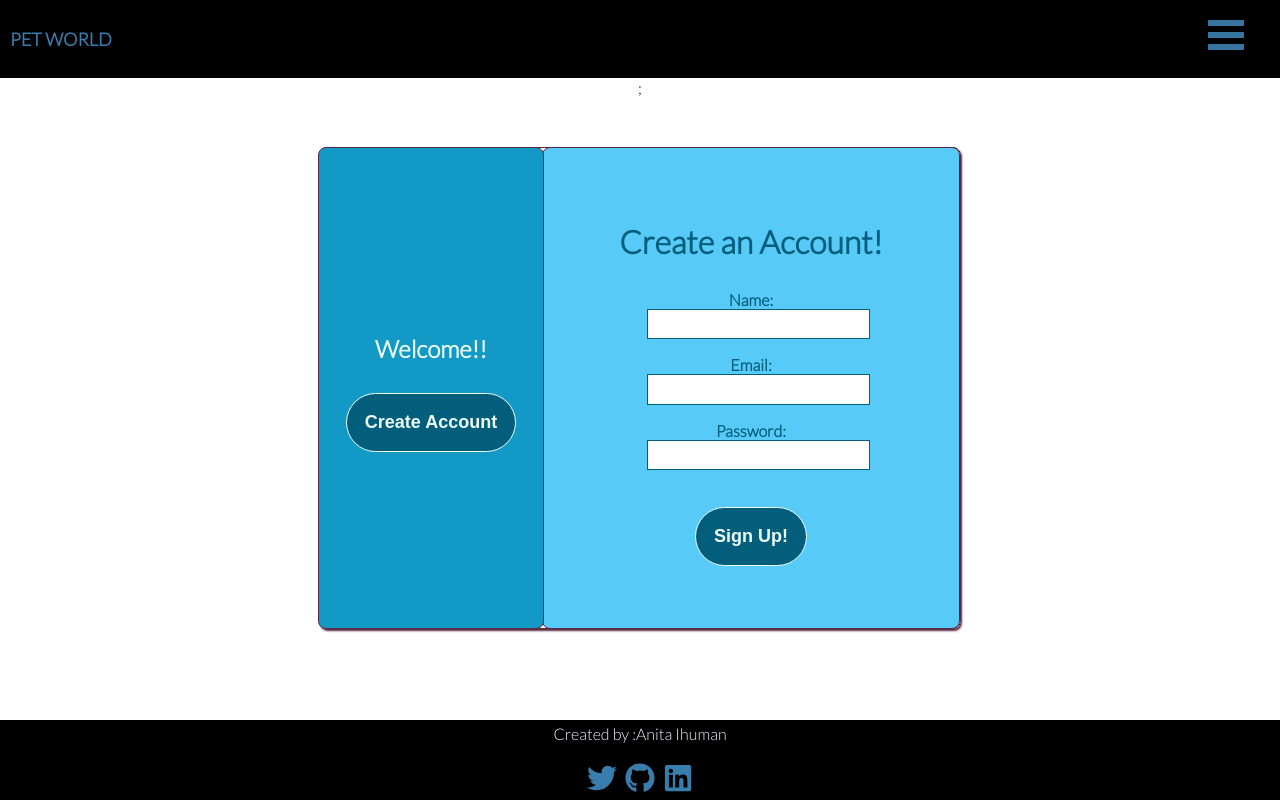
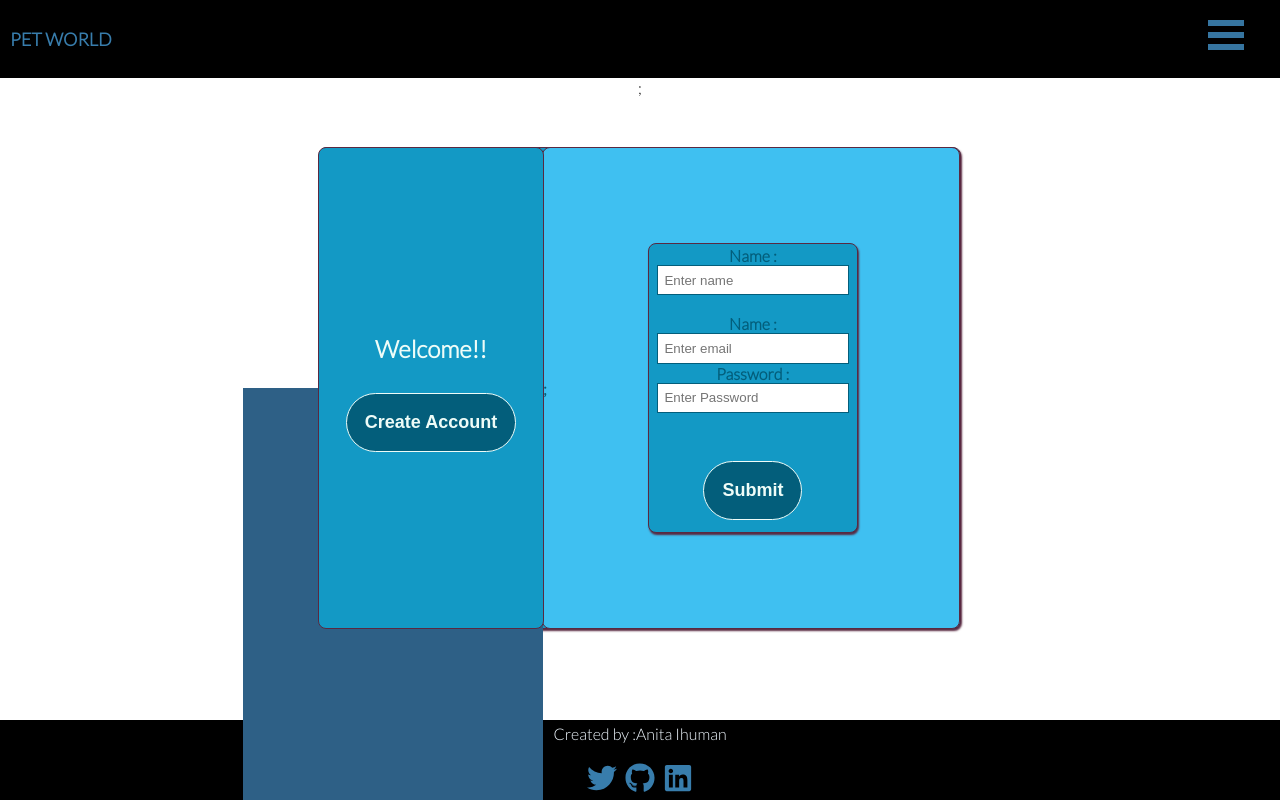
Before and after one commit to Anita-ihuman/Pet-store, a React (Create React App) app: page /login in a window 1280 px wide. Built offline with nearby package versions, Linux system fonts and the light colour scheme.

Commit message:
fixed sign up page

```diff
--- a/src/Menu/Login/CreateAcount/SignUp.css
+++ b/src/Menu/Login/CreateAcount/SignUp.css
@@ -11,7 +11,7 @@
     border: 0.1em solid #592941;
     border-radius: 0.5em;
 
-    background-image: white;
+    background-color: #1399c5;
 }
 
 /* Banner Side of Container */
--- a/src/Menu/Login/CreateAcount/SignUp.js
+++ b/src/Menu/Login/CreateAcount/SignUp.js
@@ -1,33 +1,97 @@
-import React from "react";
+import React, { useState } from "react";
+// styling
+import "./SignUp.css";
+import { Link } from "react-router-dom";
+import Burger from "../../../Nav/Buger/Burger";
 
-// styling
-import './SignUp.css';
-
+// const SignUp = () => {
+//   return (
+//     <div className="form-comp cfb">
+//       <h1>Create an Account!</h1>
+//       <form className="sign-up-form cfb">
+//         <label>
+//           Name:
+//           <br />
+//           <input />
+//         </label>
+//         <label>
+//           Email:
+//           <br />
+//           <input />
+//         </label>
+//         <label>
+//           Password:
+//           <br />
+//           <input />
+//         </label>
+//         <br />
+//         <button>Sign Up!</button>
+//       </form>
+//     </div>
+//   );
+// };
 const SignUp = () => {
+  const [firstName, setFirstName] = useState("");
+  const [email, setEmail] = useState("");
+   const [password, setPassword] = useState("");
+  const handleSubmit = (e) => {
+    e.preventDefault();
+    console.log(firstName, email,password);
+  };
   return (
-    <div className="form-comp cfb">
-      <h1>Create an Account!</h1>
-      <form className="sign-up-form cfb">
-        <label>
-          Name:
+    <>
+      <Burger pageWrapId={"page-wrap"} outerContainerId={"App"} />;
+      <article
+        className="Container cfb"
+        style={{
+          margin: "50px auto",
+        }}
+      >
+        <form className="sign-up-form cfb" onSubmit={handleSubmit}>
+          <div>
+            <label htmlFor="firstName">Name :</label>
+            <input
+              type="text"
+              name="firstName"
+              id="firstName"
+              value={firstName}
+              placeholder="Enter name"
+              onChange={(e) => setFirstName(e.target.value)}
+            />
+          </div>
           <br />
-          <input />
-        </label>
-        <label>
-          Email:
+          <div>
+            <label htmlFor="email">Name :</label>
+            <input
+              type="text"
+              name="email"
+              id="email"
+              value={email}
+              placeholder="Enter email"
+              onChange={(e) => setEmail(e.target.value)}
+            />
+          </div>
+          <div>
+            <label htmlFor="email">Password :</label>
+            <input
+              type="text"
+              name="Password"
+              id="Password"
+              value={password}
+              placeholder="Enter Password"
+              onChange={(e) => setPassword(e.target.value)}
+            />
+          </div>
           <br />
-          <input />
-        </label>
-        <label>
-          Password:
           <br />
-          <input />
-        </label>
-        <br />
-        <button>Sign Up!</button>
-      </form>
-    </div>
+          <Link className="nav-link" to={"./signup"}>
+            <button type="submit" className="btn btn-primary btn-block">
+              Submit
+            </button>
+          </Link>
+        </form>
+      </article>
+    </>
   );
 };
-
 export default SignUp;
```
